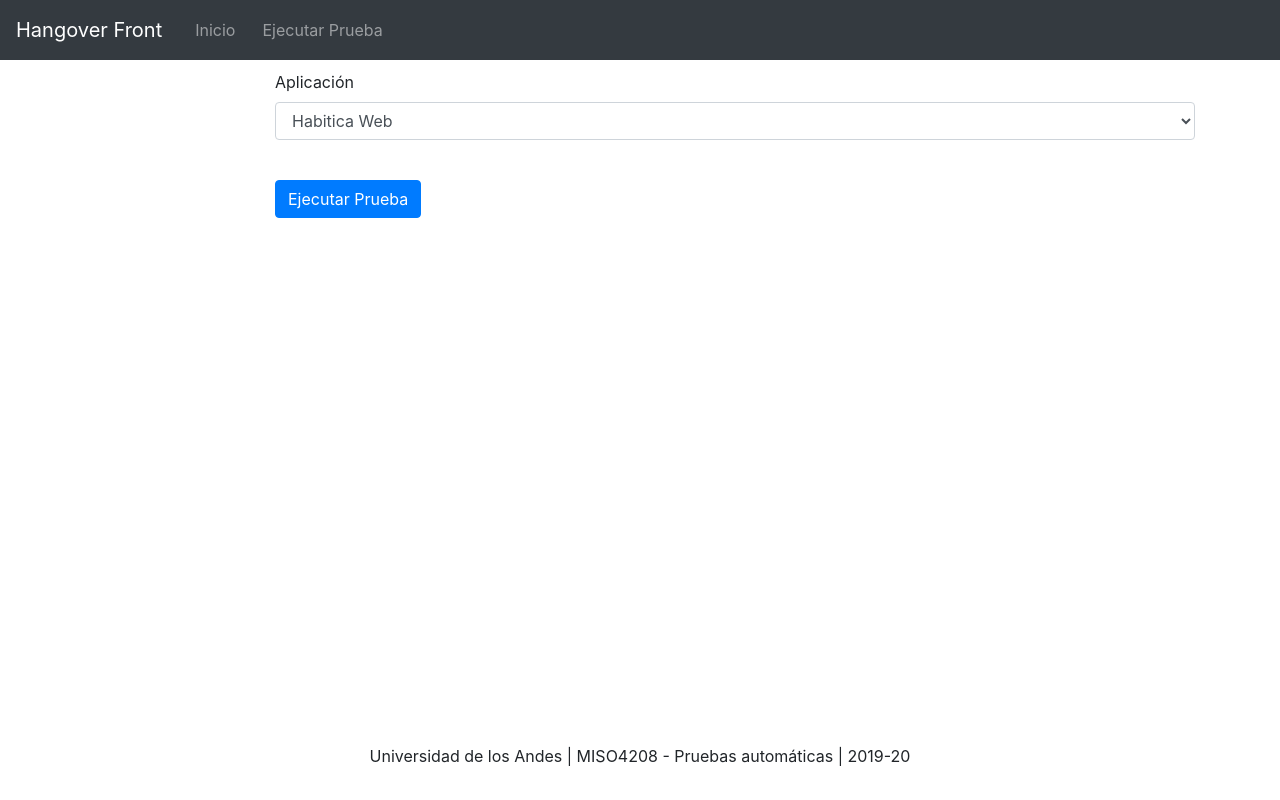
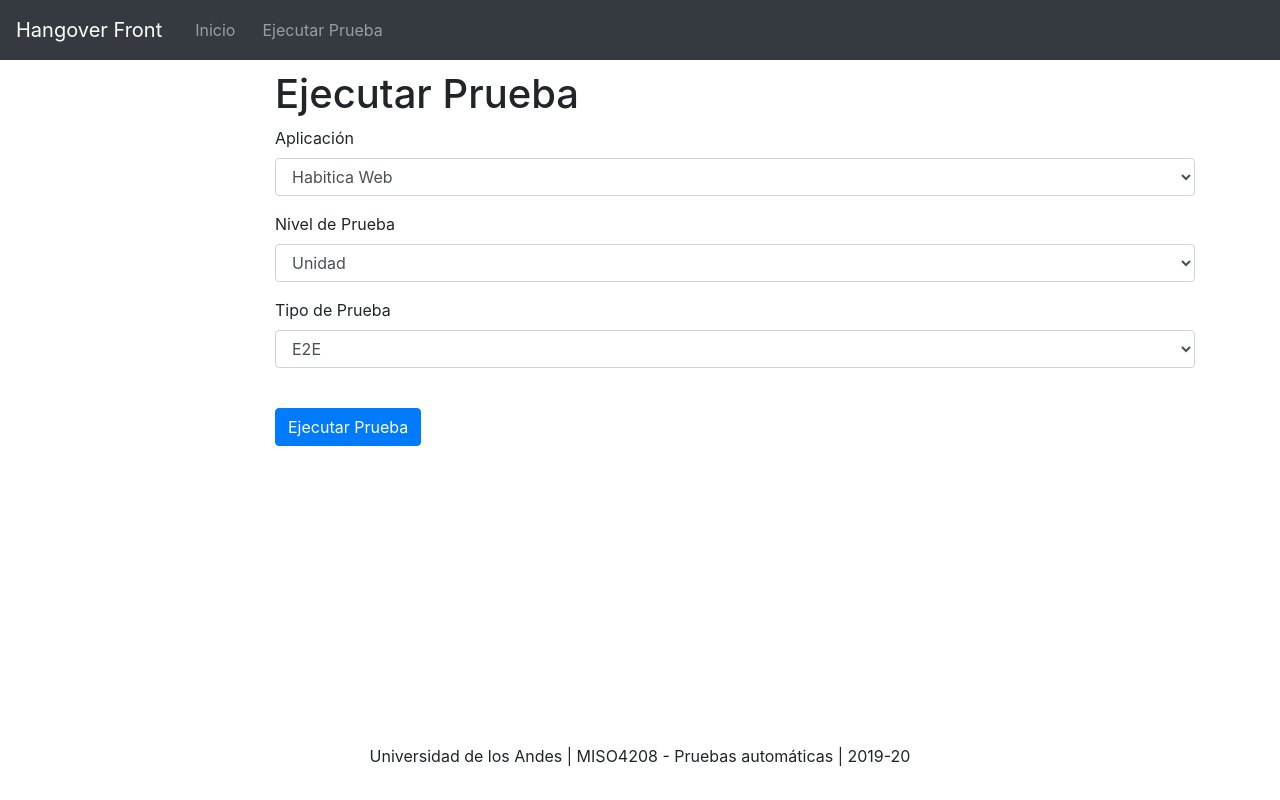
Before and after one commit to miso4208-pruebas-automaticas/hangover-front, an Angular app: page /execute-test in a window 1280 px wide. Built offline with nearby package versions, Linux system fonts and the light colour scheme.

Commit message:
add types and level test

```diff
--- /dev/null
+++ b/src/app/data/LevelsDto.ts
@@ -0,0 +1,3 @@
+export class LevelsDto {
+    name:string;
+}
--- /dev/null
+++ b/src/app/data/TypesDto.ts
@@ -0,0 +1,3 @@
+export class TypeDto {
+    name:string;
+}
--- a/src/app/execute-test/execute-test.component.html
+++ b/src/app/execute-test/execute-test.component.html
@@ -1,9 +1,14 @@
 <div class="container" style="margin-top: 70px;">
+
+
 
     <div class="row">
 
+
+
+
       <div class="col-sm-10 offset-sm-2">
-
+        <h1>Ejecutar Prueba</h1>
         <div>
           <form>
             <div class="form-group">
@@ -15,7 +20,12 @@
                   {{ application.name }}
                 </option>
               </select>
+
+
+
             </div>
+
+            <div class="form-group">
               <div class="card text-center" *ngIf="applicationSelect">
                 <div class="card-header">
                   {{applicationSelect.name}}
@@ -27,6 +37,31 @@
                 </div>
 
               </div>
+            </div>
+
+            <div class="form-group">
+              <label for="exampleFormControlSelect2">Nivel de Prueba</label>
+              <select class="form-control" id="exampleFormControlSelect2">
+                <option [ngValue]="null" disabled>Seleccione nivel</option>
+                <option *ngFor="let level of levels" [ngValue]="level">
+                  {{ level.name }}
+                </option>
+              </select>
+            </div>
+
+            <div class="form-group">
+              <label for="exampleFormControlSelect3">Tipo de Prueba</label>
+              <select class="form-control" id="exampleFormControlSelect3">
+                <option [ngValue]="null" disabled>Seleccione tipo</option>
+                <option *ngFor="let type of types" [ngValue]="type">
+                  {{ type.name }}
+                </option>
+              </select>
+            </div>
+
+
+
+
 
           </form>
           <br />
--- a/src/app/execute-test/execute-test.component.ts
+++ b/src/app/execute-test/execute-test.component.ts
@@ -1,6 +1,10 @@
 import { Component, OnInit } from '@angular/core';
 import {ApplicationsService} from '../applications.service';
+import {TestLevelsService} from '../test-levels.service';
 import {ApplicationsDto} from '../data/ApplicationsDto';
+import { LevelsDto } from '../data/LevelsDto';
+import { TypeDto } from '../data/TypesDto';
+import { TestTypeService } from '../test-type.service';
 
 @Component({
   selector: 'app-execute-test',
@@ -9,15 +13,21 @@ import {ApplicationsDto} from '../data/ApplicationsDto';
 })
 export class ExecuteTestComponent implements OnInit {
 
+  levels:Array<LevelsDto>
+  types:Array<TypeDto>
   applications:Array<ApplicationsDto>;
   applicationSelect:ApplicationsDto;
 
   constructor(
-    public applicationsService: ApplicationsService
+    public applicationsService: ApplicationsService,
+    public testLevelsService: TestLevelsService,
+    public testTypeService: TestTypeService
   ) { }
 
   ngOnInit() {
     this.applications = this.applicationsService.getApplications();
+    this.levels = this.testLevelsService.getLevels();
+    this.types = this.testTypeService.getTypes();
   }
 
   public selectAplication(application) {
--- /dev/null
+++ b/src/app/test-levels.service.ts
@@ -0,0 +1,21 @@
+import { Injectable } from '@angular/core';
+
+@Injectable({
+  providedIn: 'root'
+})
+export class TestLevelsService {
+
+  levels = [
+    {name:"Unidad"},
+    {name:"Integracion"},
+    {name:"Sistema"},
+    {name:"Aceptacion"}
+  ]
+
+  constructor() { }
+
+  public getLevels() {
+    return this.levels;
+  }
+
+}
--- /dev/null
+++ b/src/app/test-type.service.ts
@@ -0,0 +1,21 @@
+import { Injectable } from '@angular/core';
+
+@Injectable({
+  providedIn: 'root'
+})
+export class TestTypeService {
+
+  types = [
+    {name:"E2E"},
+    {name:"headless"},
+    {name:"random"},
+    {name:"Aceptacion"}
+  ]
+
+  constructor() { }
+
+
+  getTypes() {
+    return this.types;
+  }
+}
```
Also changed, not shown: 2 other files (tests, documents, lock files or other folders). Lines whose indentation alone changed are shown as unchanged.
